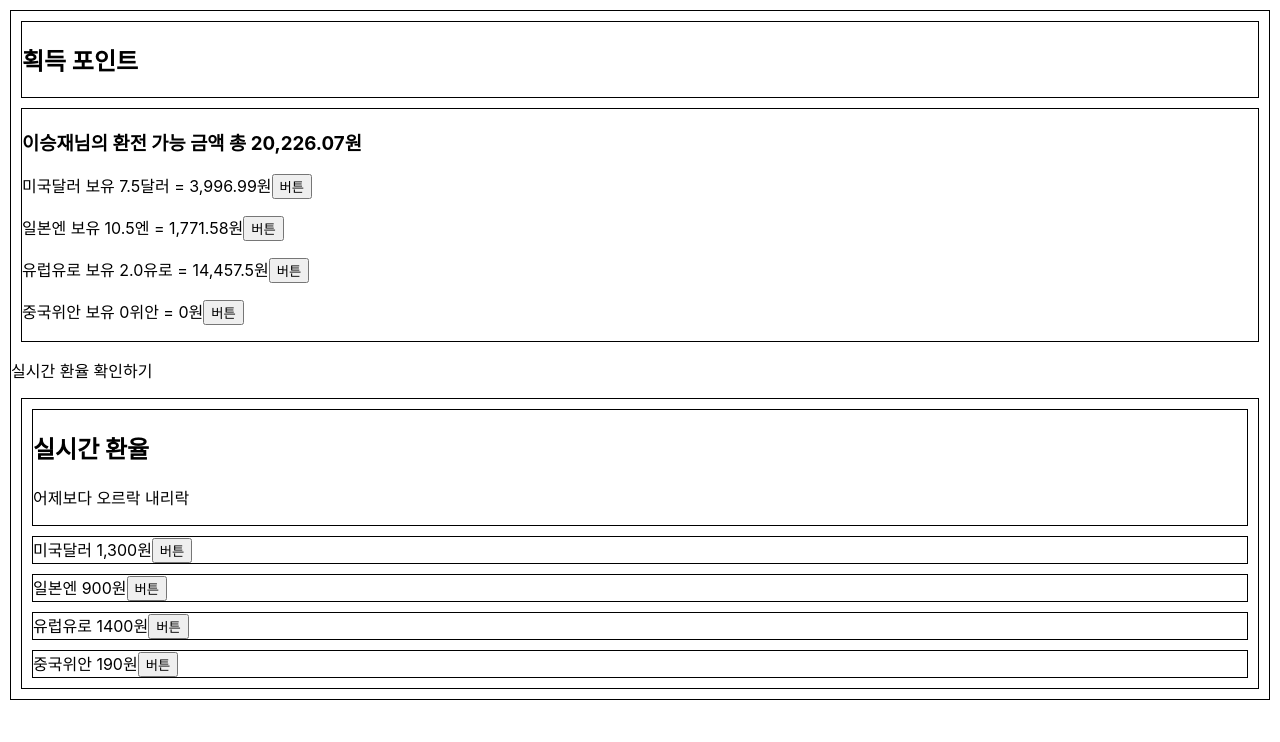
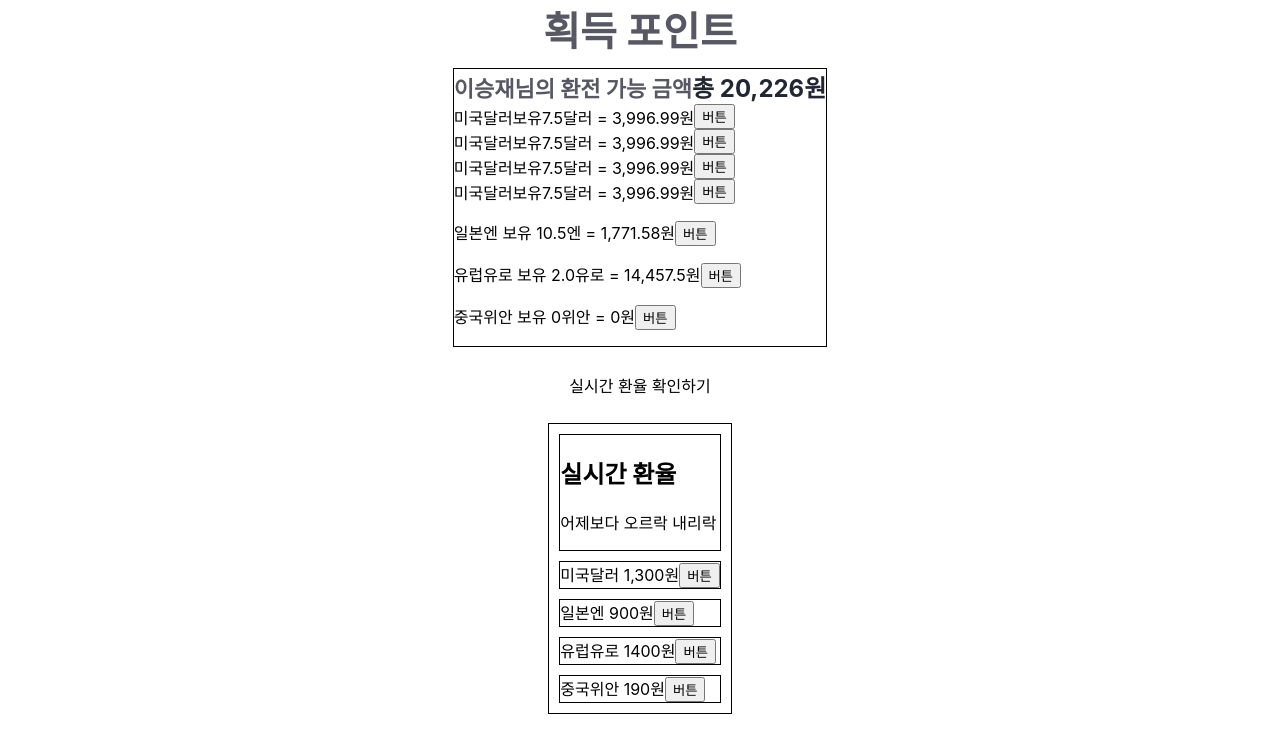
Before and after one commit to 22-bottle/ssafy_specific_pjt, a React (Create React App) app in the folder front/: page /childwallet/point in a window 1280 px wide. Shown: the top 742 px of the page. Built offline with nearby package versions, Linux system fonts and the light colour scheme.

Commit message:
design: 베이스 디자인

```diff
--- a/front/src/components/childwallet/MyPoint.tsx
+++ b/front/src/components/childwallet/MyPoint.tsx
@@ -1,58 +1,112 @@
-import React from "react";
-import { useNavigate } from 'react-router-dom';
+import React from 'react'
+import styles from './mypoint.module.css'
+import { useNavigate } from 'react-router-dom'
 
-
-const Mypoint:React.FC = () => {
-
-  const navigate = useNavigate();
+const Mypoint: React.FC = () => {
+  const navigate = useNavigate()
 
   const askClick = () => {
-    navigate('/childwallet/ask');
-  };
+    navigate('/childwallet/ask')
+  }
 
   const currencyButton = () => {
     navigate('/currency/detail')
-  };
+  }
 
   const divBorder = {
-    border: "1px solid black",
-    margin: "10px"
-  };
+    border: '1px solid black',
+    margin: '10px',
+  }
 
   return (
-    <div style={ divBorder }>
-      <div style={ divBorder }>
-        <h2>획득 포인트</h2>
+    <div className={styles.container}>
+      {/* 메인1 */}
+      <div className={styles.pointtitle}>획득 포인트</div>
+      <div style={divBorder}>
+        <div className={styles.horizontal}>
+          <div className={styles.possibletext}>이승재님의 환전 가능 금액 </div>
+          <div className={styles.possiblemoney}>총 20,226원</div>
         </div>
-      <div style={ divBorder }>
-        <h3>이승재님의 환전 가능 금액 총 20,226.07원</h3>
-        <p>미국달러 보유 7.5달러 = 3,996.99원<button onClick={askClick}>버튼</button></p>
-        <p>일본엔 보유 10.5엔 = 1,771.58원<button onClick={askClick}>버튼</button></p>
-        <p>유럽유로 보유 2.0유로 = 14,457.5원<button onClick={askClick}>버튼</button></p>
-        <p>중국위안 보유 0위안 = 0원<button onClick={askClick}>버튼</button></p>
+
+        {/* 미국 */}
+        <div className={styles.horizontal}>
+          <div>미국달러</div>
+          <div className={styles.horizontal}>
+            <div>보유</div>
+            <div>7.5달러 = 3,996.99원</div>
+          </div>
+          <div>
+            <button onClick={askClick}>버튼</button>
+          </div>
+        </div>
+
+        {/* 미국 */}
+        <div className={styles.horizontal}>
+          <div>미국달러</div>
+          <div className={styles.horizontal}>
+            <div>보유</div>
+            <div>7.5달러 = 3,996.99원</div>
+          </div>
+          <div>
+            <button onClick={askClick}>버튼</button>
+          </div>
+        </div>
+        {/* 미국 */}
+        <div className={styles.horizontal}>
+          <div>미국달러</div>
+          <div className={styles.horizontal}>
+            <div>보유</div>
+            <div>7.5달러 = 3,996.99원</div>
+          </div>
+          <div>
+            <button onClick={askClick}>버튼</button>
+          </div>
+        </div>
+        {/* 미국 */}
+        <div className={styles.horizontal}>
+          <div>미국달러</div>
+          <div className={styles.horizontal}>
+            <div>보유</div>
+            <div>7.5달러 = 3,996.99원</div>
+          </div>
+          <div>
+            <button onClick={askClick}>버튼</button>
+          </div>
+        </div>
+        <p></p>
+        <p>
+          일본엔 보유 10.5엔 = 1,771.58원
+          <button onClick={askClick}>버튼</button>
+        </p>
+        <p>
+          유럽유로 보유 2.0유로 = 14,457.5원
+          <button onClick={askClick}>버튼</button>
+        </p>
+        <p>
+          중국위안 보유 0위안 = 0원<button onClick={askClick}>버튼</button>
+        </p>
       </div>
       <p>실시간 환율 확인하기</p>
-      <div style={ divBorder }>
-        <div style={ divBorder }>
+      <div style={divBorder}>
+        <div style={divBorder}>
           <h2>실시간 환율</h2>
           <p>어제보다 오르락 내리락</p>
         </div>
-        <div style={ divBorder }>
+        <div style={divBorder}>
           미국달러 1,300원<button onClick={currencyButton}>버튼</button>
         </div>
-          <div style={ divBorder }>
+        <div style={divBorder}>
           일본엔 900원<button onClick={currencyButton}>버튼</button>
         </div>
-          <div style={ divBorder }>
+        <div style={divBorder}>
           유럽유로 1400원<button onClick={currencyButton}>버튼</button>
         </div>
-          <div style={ divBorder }>
+        <div style={divBorder}>
           중국위안 190원<button onClick={currencyButton}>버튼</button>
         </div>
       </div>
     </div>
+  )
+}
 
-  );
-};
-
-export default Mypoint;
+export default Mypoint
```
Lines whose indentation alone changed are shown as unchanged.
